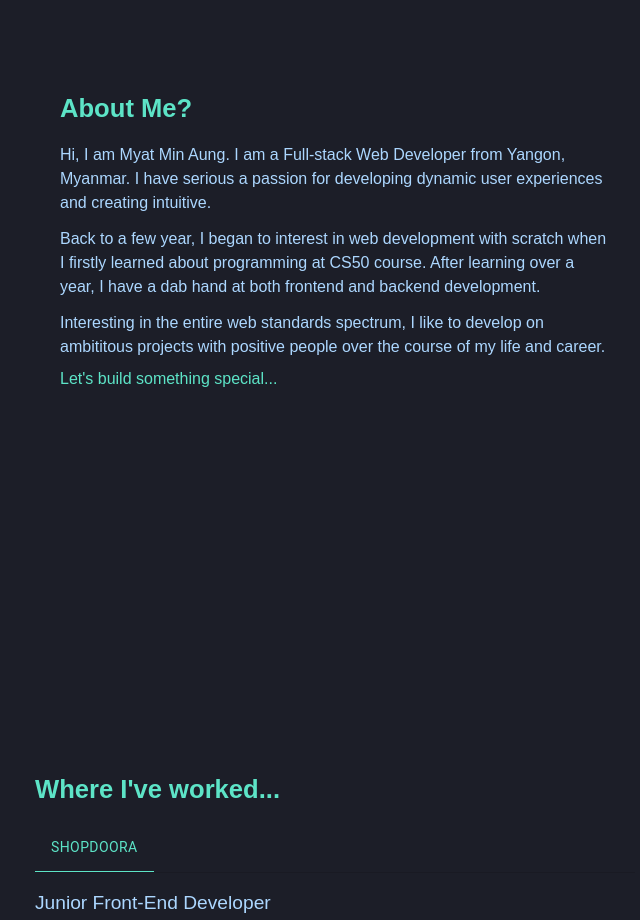
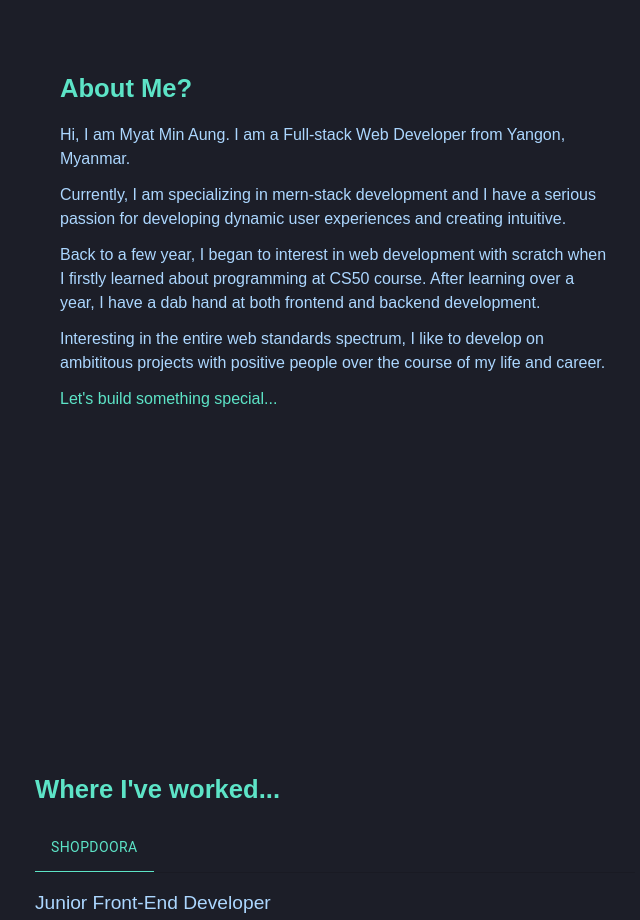
Before and after one commit to myatminag/myatminaung.v1, a Next.js app: page / in a window 1280 px wide. Shown: the part 960-1880 px from the top of the page, without its empty margins (305-945 px from the left). Built offline with nearby package versions, Linux system fonts and the light colour scheme.

Commit message:
update: about section

```diff
--- a/components/AboutSection.jsx
+++ b/components/AboutSection.jsx
@@ -13,15 +13,18 @@ const AboutSection = ({ aboutRef }) => {
                             About Me?
                         </header>
                         <p className="mb-3 lg:w-[550px] 2xl:w-[650px] text-[#acd7ff] font-light">
-                            Hi, I am Myat Min Aung. I am a Full-stack Web Developer from Yangon, Myanmar. I have serious
-                            a passion for developing dynamic user experiences and creating intuitive.
+                            Hi, I am Myat Min Aung. I am a Full-stack Web Developer from Yangon, Myanmar.
+                        </p>
+                        <p className="mb-3 lg:w-[550px] 2xl:w-[650px] text-[#acd7ff] font-light">
+                            Currently, I am specializing in mern-stack development and I have a serious passion for
+                            developing dynamic user experiences and creating intuitive.
                         </p>
                         <p className="mb-3 lg:w-[550px] 2xl:w-[650px] text-[#acd7ff] font-light">
                             Back to a few year, I began to interest in web development with scratch when I firstly learned about
                             programming at CS50 course. After learning over a year, I have a dab hand at both frontend and
                             backend development.
                         </p>
-                        <p className="mb-2 lg:w-[550px] 2xl:w-[650px] text-[#acd7ff] font-light">
+                        <p className="mb-3 lg:w-[550px] 2xl:w-[650px] text-[#acd7ff] font-light">
                             Interesting in the entire web standards spectrum, I like to develop on ambititous projects with
                             positive people over the course of my life and career.
                         </p>
```
